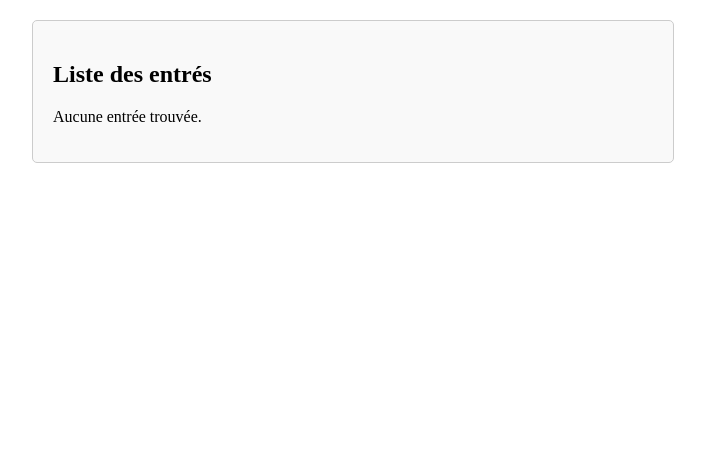
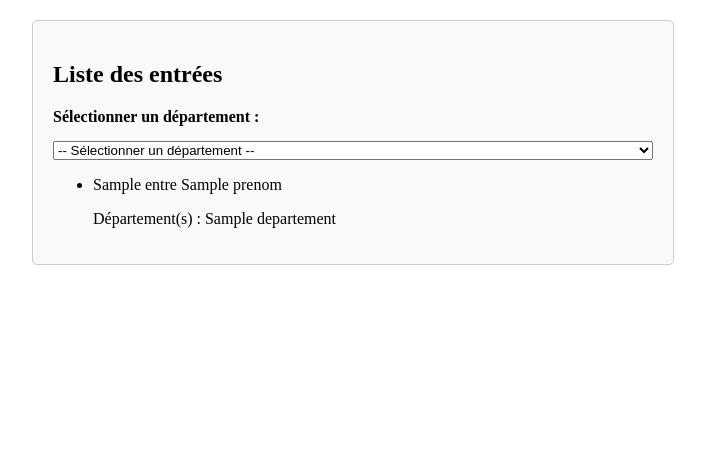
Before and after one commit to Flyguss/Annuaire_becker_formet_durand, a PHP site: template WebDirectory.core/app/app/view/TwigListEntre.twig in a window 1280 px wide. Shown: the part 100-568 px from the top of the page, without its empty margins (287-992 px from the left). Run offline with PHP 8.4, Linux system fonts and the light colour scheme; the template is opened without the code that fills it: most values are stand-ins (such as "Sample title", 1, 10 or a date in 2020); some libraries are stand-ins or nearby versions.

Commit message:
Question 4 terminé

```diff
--- a/WebDirectory.core/app/app/view/TwigListEntre.twig
+++ b/WebDirectory.core/app/app/view/TwigListEntre.twig
@@ -1,15 +1,28 @@
 {% extends "squelette.twig" %}
 {% block content %}
     <div class="container">
-    <h1>Liste des entrés</h1>
-    {% if entre is empty %}
+        <h1>Liste des entrées</h1>
+        {% if entres is empty %}
             <p>Aucune entrée trouvée.</p>
         {% else %}
+            <form method="get" action="{{ url_for('ListeEntre') }}">
+                <label for="departement">Sélectionner un département :</label>
+                <select id="departement" name="departement" onchange="this.form.submit()">
+                    <option value="">-- Sélectionner un département --</option>
+                    {% for dep in departements %}
+                        <option value="{{ dep.id }}" {% if selectedDepId == dep.id %}selected{% endif %}>{{ dep.nom }}</option>
+                    {% endfor %}
+                </select>
+            </form>
             <ul>
                 {% for entre in entres %}
                     <li>
-                <p>{{ entres.nom }}</p>
-                <p>{{ entres.prenom }}</p>
+                        <p>{{ entre.Nom }} {{ entre.Prenom }}</p>
+                        <p>Département(s) :
+                            {% for departement in entre.departements %}
+                                {{ departement.nom }}{% if not loop.last %}, {% endif %}
+                            {% endfor %}
+                        </p>
                     </li>
                 {% endfor %}
             </ul>
```
Also changed, not shown: WebDirectory.core/app/app/Action/GetListEntreAction.php (+17 -2 lines). Lines whose indentation alone changed are shown as unchanged.
